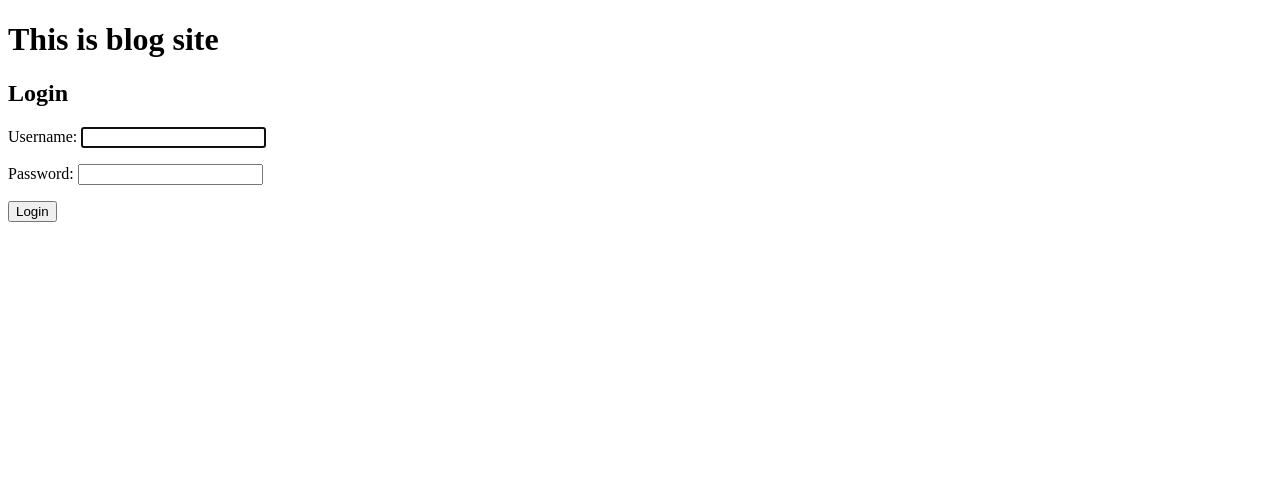
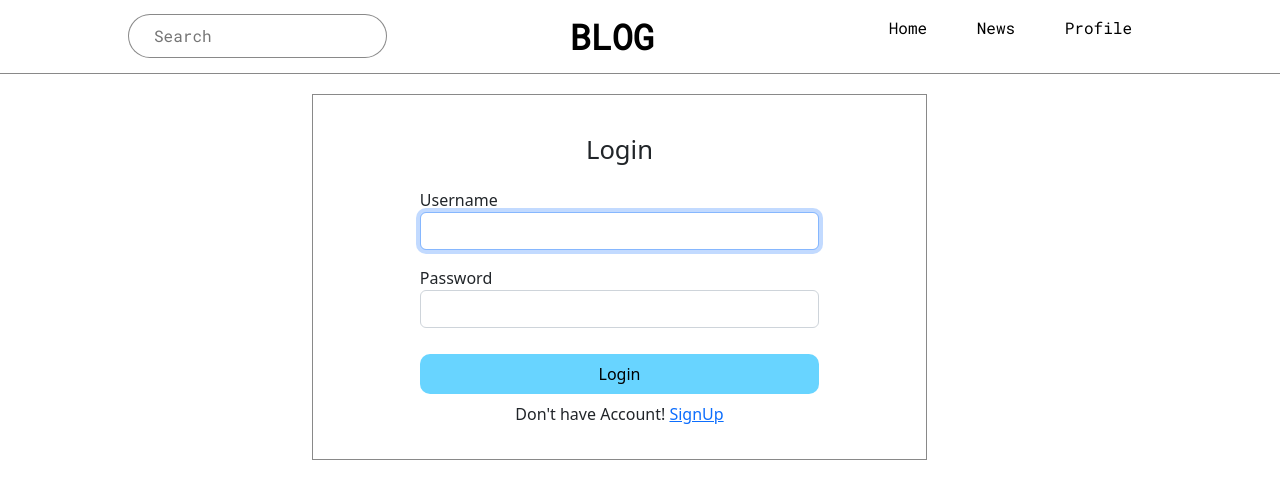
Before and after one commit to Danish188/blog_project, a Django app: page / in a window 1280 px wide. Shown: the top 499 px of the page. Run offline with Django 4.2, Linux system fonts and the light colour scheme; some libraries are stand-ins or nearby versions.

Commit message:
login/signup templates added

```diff
--- a/blog_project/settings.py
+++ b/blog_project/settings.py
@@ -20,6 +20,7 @@ INSTALLED_APPS = [
     "django.contrib.sessions",
     "django.contrib.messages",
     "django.contrib.staticfiles",
+    "widget_tweaks",
     "blog.apps.BlogConfig",
     "users.apps.UsersConfig",
 ]
@@ -89,5 +90,9 @@ USE_TZ = True
 
 STATIC_URL = "static/"
 
+STATICFILES_DIRS = [
+    BASE_DIR / 'static',
+]
+
 
 DEFAULT_AUTO_FIELD = "django.db.models.BigAutoField"
--- a/blog_project/urls.py
+++ b/blog_project/urls.py
@@ -1,5 +1,6 @@
 from django.contrib import admin
 from django.urls import path , include
+from django.contrib.staticfiles.urls import staticfiles_urlpatterns
 
 admin.AdminSite.site_header = 'Blog Site'
 
@@ -8,3 +9,5 @@ urlpatterns = [
     path("blog/" , include('blog.urls')),
     path("" , include('users.urls')),
 ]
+
+urlpatterns += staticfiles_urlpatterns()
--- /dev/null
+++ b/static/assets/style.css
@@ -0,0 +1,95 @@
+@import url('https://fonts.googleapis.com/css2?family=Roboto+Mono&display=swap');
+
+*{
+    margin:0;
+    padding:0;
+    box-sizing: border-box;
+}
+
+header{
+    font-family: 'Roboto Mono', monospace;
+    background-color: rgba(255, 255, 255, 0.539);
+    display: flex;
+    justify-content: space-between;
+    align-items: center;
+    padding : 10px 10%;
+    border-bottom: 1px solid rgba(106, 106, 106, 0.792);
+    margin-bottom: 20px;
+}
+
+.nav_settings{
+    list-style: none;
+}
+.nav_settings li a{
+    text-decoration: none;
+    color: black;
+}
+
+.bl-name{
+    order:2;
+    font-weight: bold;
+    cursor: pointer;
+    font-size: 35px;
+    text-decoration: none;
+    color:black;
+}
+
+nav{
+    order:3;
+}
+
+.nav_settings li{
+    display: inline-block;
+    padding:0px 20px;
+}
+
+.nav_settings li a{
+    transition: all 0.3s ease 0s;
+}
+
+.ctx{
+    order: 1;
+    padding:9px 25px;
+    background-color:white;
+    border:1px solid rgba(106, 106, 106, 0.792);
+    border-radius: 50px;
+    cursor:pointer;
+    transition: all 0.3s ease 0s;
+}
+
+.main-container{
+    margin:0px 10%;
+}
+
+.login-container{
+    margin-left: 18%;
+    display: flex;
+    align-items: center;
+    flex-direction: column;
+    padding: 25px;
+    border: 1px solid rgba(106, 106, 106, 0.792);
+    width: 60%;
+}
+
+.login-container:hover{
+    box-shadow: 1px 1px 5px;
+}
+
+.login-heading{
+    text-align: center;
+    padding: 15px;
+    font-size: 1.6rem;
+}
+
+.login-form{
+    width:71%;
+}
+
+.login-form button{
+    padding: 8px 0px;
+    background-color: rgba(77, 205, 255, 0.849);
+    border: none;
+    border-radius: 10px;
+    width: 100%;
+    margin-top: 10px;
+}
--- a/templates/blog_project/base.html
+++ b/templates/blog_project/base.html
@@ -1,13 +1,36 @@
 <!DOCTYPE html>
+{% load static %}
 <html>
     <head>
         <meta charset="UTF-8">
         <meta name = 'viewport' , content = 'width=device-width , initial-scale=1.0'>
+        <link rel='stylesheet' type='text/css' href='{% static "assets\style.css" %}'>
+        <link rel="stylesheet" href="https://cdn.jsdelivr.net/npm/bootstrap@5.2.3/dist/css/bootstrap.min.css" integrity="sha384-rbsA2VBKQhggwzxH7pPCaAqO46MgnOM80zW1RWuH61DGLwZJEdK2Kadq2F9CUG65" crossorigin="anonymous">
         <title>Blog Site</title>
     </head>
     <body>
-        <h1>This is blog site</h1>
-        {% block content %}
-        {% endblock %}
+        <header>
+            <a hred='#' class = 'bl-name'>BLOG</a>
+            <nav>
+                <ul class='nav_settings'>
+                    <li><a href='#'>Home</a></li>
+                    <li><a href='#'>News</a></li>
+                    <li><a href='#'>Profile</a></li>
+                </ul>
+            </nav>
+            <form>
+                <input class='ctx' type='search' placeholder='Search'/>
+            </form>
+        </header>
+
+        <div class='main-container'>
+            {% block content %}
+            {% endblock %}
+        </div>
+
+
+        <footer>
+
+        </footer>
     </body>
 </html>
--- a/users/templates/users/login.html
+++ b/users/templates/users/login.html
@@ -1,10 +1,30 @@
 {% extends 'blog_project/base.html' %}
+{% load widget_tweaks %}
 
 {% block content %}
-    <h2>Login</h2>
-    <form method='post'>
-        {% csrf_token %}
-        {{ form.as_p }}
-        <button type = 'submit'>Login</button>
-    </form>
+    <div class='login-container'>
+        <h2 class='login-heading'> Login </h2>
+        <form class='login-form' method='post'>
+            {% csrf_token %}
+            {% for field in form.visible_fields %}
+                <div class="form-group pb-3">
+                    <label for="{{ field.id_for_label }}">{{ field.label }}</label>
+                    {{ field|add_class:'form-control' }}
+                        {% for error in field.errors %}
+                        <span class="help-block">{{ error }}</span>
+                        {% endfor %}
+                </div>
+            {% endfor %}
+            <div class='form-group'>
+                <button type = 'submit'>Login</button>
+                <p style='margin:8px;text-align:center'>
+                    Don't have Account!
+                    <span>
+                        <a href="{% url 'users:register' %}">SignUp</a>
+                    </span>
+                </p>
+            </div>
+        </form>
+    </div>
+
 {% endblock%}
--- a/users/urls.py
+++ b/users/urls.py
@@ -1,7 +1,10 @@
 from django.urls import path , include
 from . import views
 
+app_name = 'users'
+
 urlpatterns = [
     path('register/' , views.register , name = 'register'),
-    path('' , views.login , name = 'login')
+    path('logout/' , views.logout , name = 'logout'),
+    path('' , views.login , name = 'login'),
 ]
--- a/users/views.py
+++ b/users/views.py
@@ -1,16 +1,17 @@
 from django.shortcuts import render , redirect
-from django.contrib.auth import login as auth_login
+from django.contrib.auth import login as auth_login , logout
 from django.contrib.auth.forms import UserCreationForm , AuthenticationForm
+from .form import UserCreateForm
 
 def register(request):
     if request.method == 'POST':
-        form = UserCreationForm(request.POST)
+        form = UserCreateForm(request.POST)
         if form.is_valid():
             user = form.save()
             auth_login(request , user)
             return redirect('blog:blog_list')
     else:
-        form = UserCreationForm()
+        form = UserCreateForm()
     return render(request , 'users/register.html' , {'form' : form})
 
 def login(request):
@@ -22,3 +23,6 @@ def login(request):
     else:
         form = AuthenticationForm(request)
     return render(request , 'users/login.html' , {'form':form})
+
+def logout(request):
+    logout(request)
```
Also changed, not shown: users/form.py (added, +23 -0 lines), users/templates/users/register.html (+26 -6 lines), db.sqlite3.
